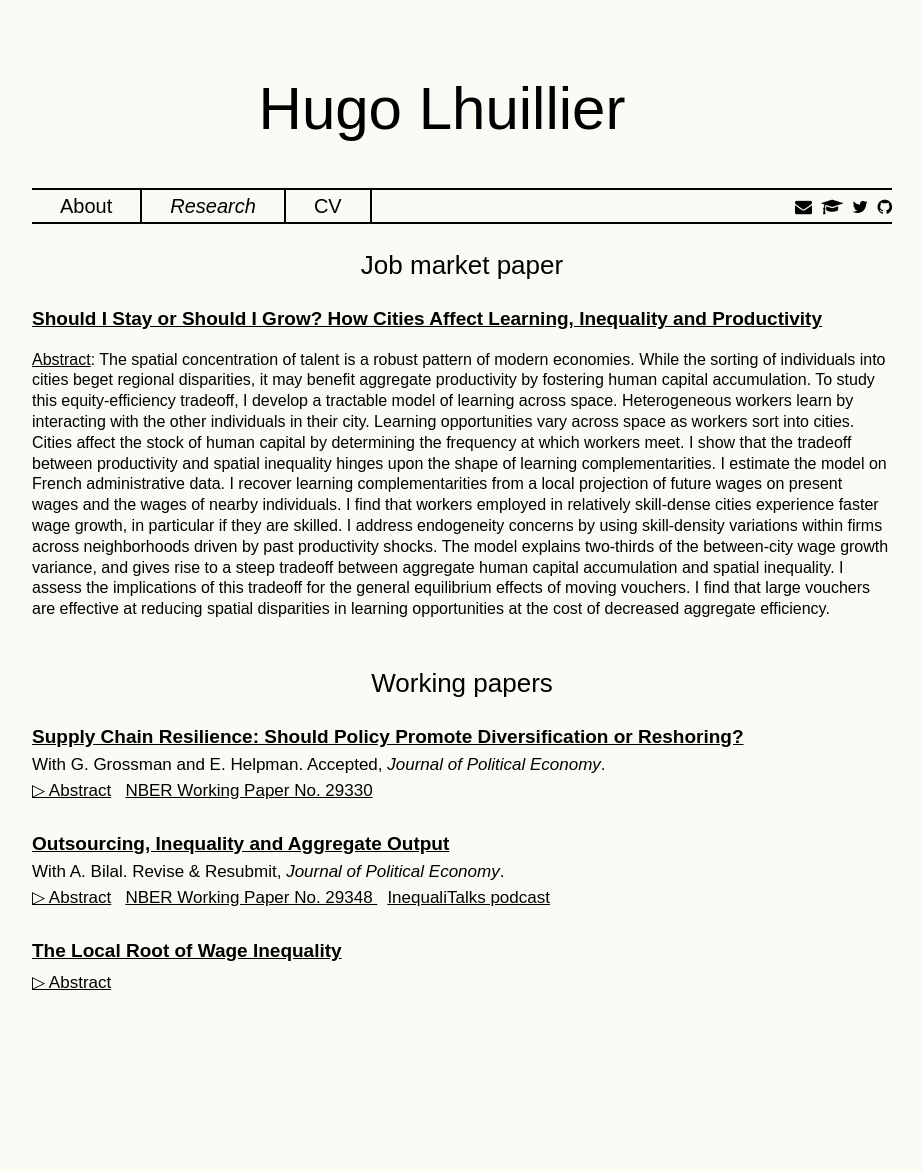
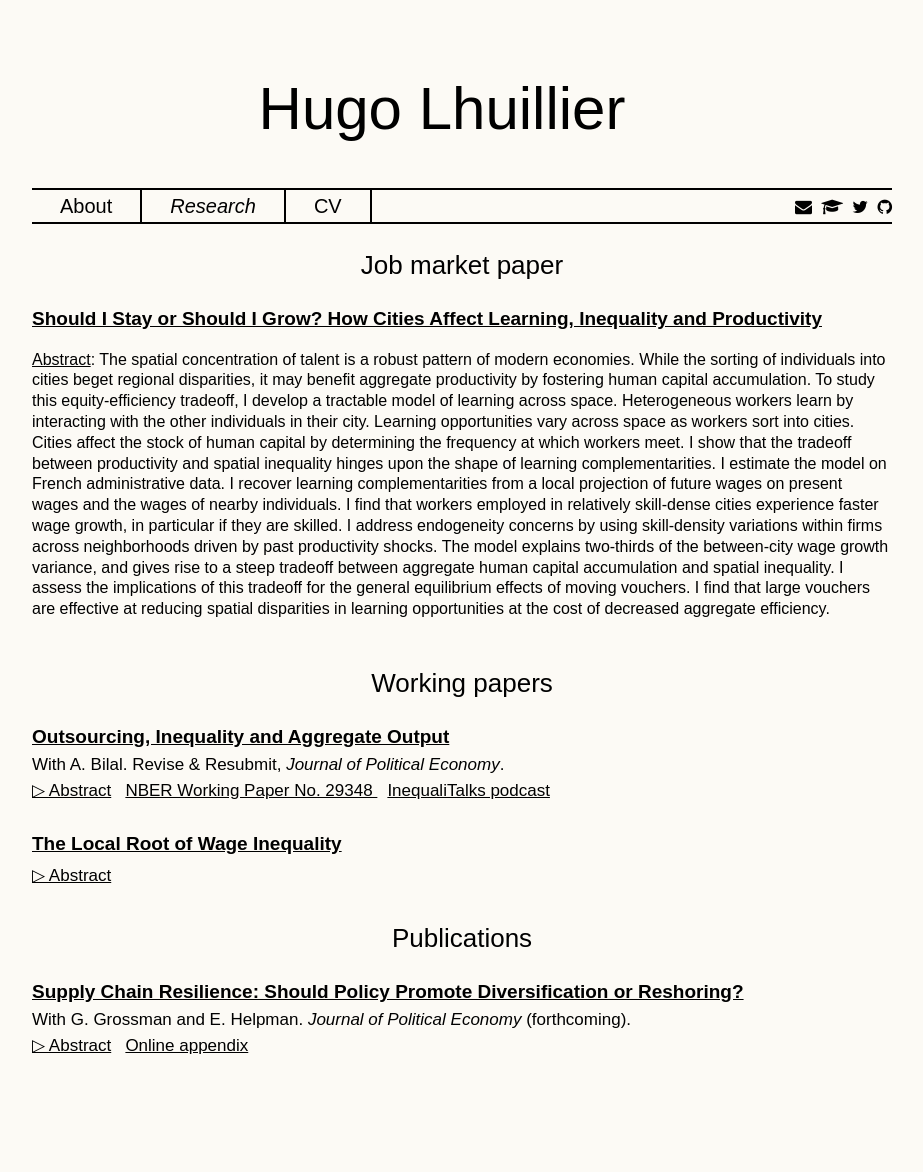
Before and after one commit to HugoLhuillier/hugolhuillier.github.io, a Jekyll site: the page built from research.html, in a window 1280 px wide. Shown: the whole page, without its empty margins (178-1101 px from the left). Built offline with Jekyll 4.4.1, drawn with Linux system fonts in a browser that asks for light colours; nearby versions of some CDN libraries; comment, search, counter and statistics services are not loaded; before the commit the page ends 1109 px from its top, so only the background shows below that.

Commit message:
:tada: JPE publication with G&E

```diff
--- a/research.html
+++ b/research.html
@@ -16,28 +16,6 @@ layout: default
 <!-- <h2 class="hr-lines"> Working papers </h2> -->
 <!-- <br> -->
 <h2> Working papers </h2>
-
-<a href="./files/papers/grossman2022supply.pdf" target="blank"> <span class="char2"> Supply Chain Resilience: Should Policy Promote Diversification or Reshoring?</span></a><br>
-<h6 style="font-size: 17px">With G. Grossman and E. Helpman. Accepted, <i>Journal of Political Economy</i>.</h6>
-
-<ul class="no-bullets">
-    <li><span class="abstract-toggle" data-abstract-id="grossman2022supply">▷ Abstract</span>
-        <!-- <span class="abstract-toggle" data-abstract-id="grossman2022supply-summary">▷ Non technical</span> -->
-        <a href="https://www.nber.org/papers/w29330" target="blank"> <span class="char3">NBER Working Paper No. 29330 </a></li>
-</ul>
-<div id="grossman2022supply" class="abstract" style="max-height: 0;">
-    <h6>Little is known about optimal policy in the face of potential supply chain disruptions. Should
-    governments promote resilience by subsidizing backup sources of input supply or encourage firms
-    to source from safer, domestic suppliers? We address these questions in a model of production
-    with a single critical input and exogenous risks of relationship-specific and country-wide supply
-    disturbances. In the CES case, a subsidy for diversification achieves the constrained social
-    optimum. When the demand elasticity rises with price, private investments in resilience may be
-    socially excessive and the social planner may wish to favor sourcing at home or abroad. </h6>
-</div>
-<!-- <div id="grossman2022supply-summary" class="abstract" style="max-height: 0;">
-    <h6>Here should be included a non-technical summary of the paper. </h6>
-</div> -->
-<!-- TODO if I have time before the JMP. -->
 
 <a href="./files/papers/bilal2022outsourcing.pdf" target="blank"> <span class="char2"> Outsourcing, Inequality and Aggregate Output</span></a><br>
 <h6 style="font-size: 17px">With A. Bilal. Revise & Resubmit, <i>Journal of Political Economy</i>.</h6>
@@ -61,4 +39,31 @@ layout: default
     <h6>I study the role of cities in shaping wage inequality. I document three novel facts that serve to motivate my analysis. First, high-paying jobs are much more spatially concentrated than low-paying jobs. Second, local search frictions generate city-specific job ladders, and the concentration of high-paying jobs in a few cities renders their ladders steeper. Third, high-paying jobs are concentrated in locations with larger firm-size wage premia. To rationalize these facts, I develop a framework of employer sorting across frictional local labor markets. Positive assortative matching prevails: productive jobs are located in larger cities, their higher willingness-to-pay leads to fiercer local competition, and productive employers offer high wages to attain their desired size. Altogether, firm sorting generates greater inequality in larger locations. I estimate the model and quantify the fraction of aggregate inequality caused by the spatial sorting of employers. Finally, I study the consequences of a place-based policy subsidizing job creation on local and national wage inequality. </h6>
 </div>
 
+<h2> Publications </h2>
+
+
+<a href="./files/papers/grossman2023supply.pdf" target="blank"> <span class="char2"> Supply Chain Resilience: Should Policy Promote Diversification or Reshoring?</span></a><br>
+<!-- <h6 style="font-size: 17px">With G. Grossman and E. Helpman. <i>Journal of Political Economy</i>, Vol. 131, No. 12 (December 2023)</h6>  -->
+<h6 style="font-size: 17px">With G. Grossman and E. Helpman. <i>Journal of Political Economy</i> (forthcoming).</h6>
+
+<ul class="no-bullets">
+    <li><span class="abstract-toggle" data-abstract-id="grossman2022supply">▷ Abstract</span>
+    <!-- <a href="https://www.nber.org/papers/w29330" target="blank"> <span class="char3">NBER Working Paper No. 29330 </a></li> -->
+    <a href="./files/papers/grossman2023supply-appendix.pdf" target="blank"> <span class="char3">Online appendix</a></li>
+</ul>
+<div id="grossman2022supply" class="abstract" style="max-height: 0;">
+    <h6>Little is known about optimal policy in the face of potential supply chain disruptions. Should
+    governments promote resilience by subsidizing backup sources of input supply or encourage firms
+    to source from safer, domestic suppliers? We address these questions in a model of production
+    with a single critical input and exogenous risks of relationship-specific and country-wide supply
+    disturbances. In the CES case, a subsidy for diversification achieves the constrained social
+    optimum. When the demand elasticity rises with price, private investments in resilience may be
+    socially excessive and the social planner may wish to favor sourcing at home or abroad. </h6>
+</div>
+<!-- <div id="grossman2022supply-summary" class="abstract" style="max-height: 0;">
+    <h6>Here should be included a non-technical summary of the paper. </h6>
+</div> -->
+<!-- TODO if I have time before the JMP. -->
+
+
 <!-- <h2 class="hr-lines"> Work in progress </h2> -->
```
Also changed, not shown: 3 other files.
